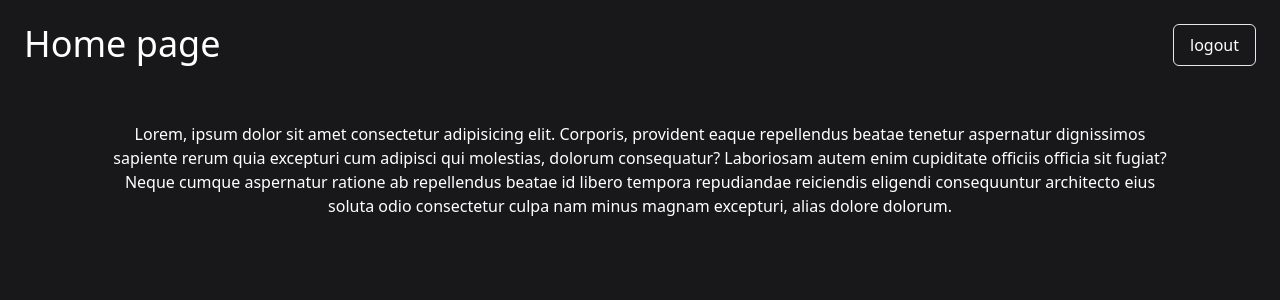
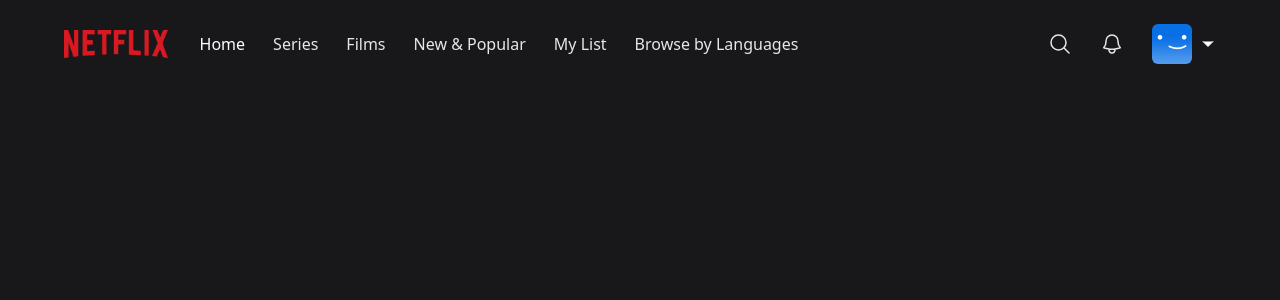
Before and after one commit to vadimlipatov/netflix-demo, a Next.js app: page / in a window 1280 px wide. Shown: the top 300 px of the page. Built offline with nearby package versions, Linux system fonts and the light colour scheme; no server answers; the database is empty; sample sign-in values are in the browser's storage.

Commit message:
feat: add navbar

```diff
--- /dev/null
+++ b/components/AccountMenu.tsx
@@ -0,0 +1,51 @@
+import { signOut } from 'next-auth/react';
+import React, { useEffect, useRef } from 'react';
+
+import useCurrentUser from '@/hooks/useCurrentUser';
+
+interface AccountMenuProps {
+  visible?: boolean;
+  toggleAccountMenu: () => void;
+}
+
+const AccountMenu: React.FC<AccountMenuProps> = ({ visible, toggleAccountMenu }) => {
+  const { data: currentUser } = useCurrentUser();
+  const wrapperRef = useRef<HTMLDivElement | null>(null);
+
+  useEffect(() => {
+    function handleClickOutside(event: MouseEvent) {
+      if (wrapperRef.current && !wrapperRef.current.contains(event.target as Node)) {
+        toggleAccountMenu();
+      }
+    }
+    document.addEventListener('mousedown', handleClickOutside);
+    return () => {
+      document.removeEventListener('mousedown', handleClickOutside);
+    };
+  }, [toggleAccountMenu]);
+
+  if (!visible) return null;
+
+  return (
+    <div
+      className="bg-black w-56 absolute top-14 right-0 py-5 flex-col border-2 border-gray-800 flex"
+      ref={wrapperRef}
+    >
+      <div className="flex flex-col gap-3">
+        <div className="px-3 group/item flex flex-row gap-3 items-center w-full">
+          <img className="w-8 rounded-md" src="/images/default-blue.png" alt="" />
+          <p className="text-white text-sm group-hover/item:underline">{currentUser?.name}</p>
+        </div>
+      </div>
+      <hr className="bg-gray-600 border-0 h-px my-4" />
+      <div
+        onClick={() => signOut()}
+        className="px-3 text-center text-white text-sm hover:underline"
+      >
+        Sign out of Netflix
+      </div>
+    </div>
+  );
+};
+
+export default AccountMenu;
--- /dev/null
+++ b/components/MobileMenu.tsx
@@ -0,0 +1,42 @@
+import React, { useEffect, useRef } from 'react';
+
+interface MobileMenuProps {
+  visible?: boolean;
+  toggleMobileMenu: () => void;
+}
+
+const MobileMenu: React.FC<MobileMenuProps> = ({ visible, toggleMobileMenu }) => {
+  const wrapperRef = useRef<HTMLDivElement | null>(null);
+
+  useEffect(() => {
+    function handleClickOutside(event: MouseEvent) {
+      if (wrapperRef.current && !wrapperRef.current.contains(event.target as Node)) {
+        toggleMobileMenu();
+      }
+    }
+    document.addEventListener('mousedown', handleClickOutside);
+    return () => {
+      document.removeEventListener('mousedown', handleClickOutside);
+    };
+  }, [toggleMobileMenu]);
+
+  if (!visible) return null;
+
+  return (
+    <div
+      className="bg-black w-56 absolute top-8 left-0 py-5 flex-col border-2 border-gray-800 flex"
+      ref={wrapperRef}
+    >
+      <div className="flex flex-col gap-4">
+        <div className="px-3 text-center text-white hover:underline">Home</div>
+        <div className="px-3 text-center text-white hover:underline">Series</div>
+        <div className="px-3 text-center text-white hover:underline">Films</div>
+        <div className="px-3 text-center text-white hover:underline">New & Popular</div>
+        <div className="px-3 text-center text-white hover:underline">My List</div>
+        <div className="px-3 text-center text-white hover:underline">Browse by Languages</div>
+      </div>
+    </div>
+  );
+};
+
+export default MobileMenu;
--- /dev/null
+++ b/components/Navbar.tsx
@@ -0,0 +1,95 @@
+import React, { useCallback, useEffect, useState } from 'react';
+import { BellIcon, MagnifyingGlassIcon, ChevronDownIcon } from '@heroicons/react/24/outline';
+
+import AccountMenu from '@/components/AccountMenu';
+import MobileMenu from '@/components/MobileMenu';
+import NavbarItem from '@/components/NavbarItem';
+
+const TOP_OFFSET = 66;
+
+const Navbar = () => {
+  const [showAccountMenu, setShowAccountMenu] = useState(false);
+  const [showMobileMenu, setShowMobileMenu] = useState(false);
+  const [showBackground, setShowBackground] = useState(false);
+
+  useEffect(() => {
+    const handleScroll = () => {
+      console.log(window.scrollY);
+      if (window.scrollY >= TOP_OFFSET) {
+        setShowBackground(true);
+      } else {
+        setShowBackground(false);
+      }
+    };
+
+    window.addEventListener('scroll', handleScroll);
+
+    return () => {
+      window.removeEventListener('scroll', handleScroll);
+    };
+  }, []);
+
+  const toggleAccountMenu = useCallback(() => {
+    setShowAccountMenu((current) => !current);
+  }, []);
+
+  const toggleMobileMenu = useCallback(() => {
+    setShowMobileMenu((current) => !current);
+  }, []);
+
+  return (
+    <nav className="w-full fixed z-40">
+      <div
+        className={`px-4 md:px-16 py-6 flex flex-row items-center transition duration-500 ${
+          showBackground ? 'bg-zinc-900 bg-opacity-90' : ''
+        }`}
+      >
+        <img src="/images/logo.png" className="h-4 lg:h-7" alt="Logo" />
+        <div className="flex-row ml-8 gap-7 hidden lg:flex">
+          <NavbarItem label="Home" active />
+          <NavbarItem label="Series" />
+          <NavbarItem label="Films" />
+          <NavbarItem label="New & Popular" />
+          <NavbarItem label="My List" />
+          <NavbarItem label="Browse by Languages" />
+        </div>
+        <div
+          onClick={toggleMobileMenu}
+          className="lg:hidden flex flex-row items-center gap-2 ml-8 cursor-pointer relative"
+        >
+          <p className="text-white text-sm">Browse</p>
+          <ChevronDownIcon
+            className={`w-4 text-white fill-white transition ${
+              showMobileMenu ? 'rotate-180' : 'rotate-0'
+            }`}
+          />
+          <MobileMenu visible={showMobileMenu} toggleMobileMenu={toggleMobileMenu}/>
+        </div>
+        <div className="flex flex-row ml-auto gap-7 items-center">
+          <div className="text-gray-200 hover:text-gray-300 cursor-pointer transition">
+            <MagnifyingGlassIcon className="w-6" />
+          </div>
+          <div className="text-gray-200 hover:text-gray-300 cursor-pointer transition">
+            <BellIcon className="w-6" />
+          </div>
+          <div
+            onClick={toggleAccountMenu}
+            className="flex flex-row items-center gap-2 cursor-pointer relative"
+          >
+            <div className="w-6 h-6 lg:w-10 lg:h-10 rounded-md overflow-hidden">
+              <img src="/images/default-blue.png" alt="" />
+            </div>
+            <ChevronDownIcon
+              className={`w-4 text-white fill-white transition ${
+                showAccountMenu ? 'rotate-180' : 'rotate-0'
+              }`}
+            />
+            <AccountMenu visible={showAccountMenu} toggleAccountMenu={toggleAccountMenu} />
+          </div>
+        </div>
+      </div>
+    </nav>
+  );
+};
+
+export default Navbar;
--- /dev/null
+++ b/components/NavbarItem.tsx
@@ -0,0 +1,22 @@
+import React from 'react';
+
+interface NavbarItemProps {
+  label: string;
+  active?: boolean;
+}
+
+const NavbarItem: React.FC<NavbarItemProps> = ({ label, active }) => {
+  return (
+    <div
+      className={
+        active
+          ? 'text-white cursor-default'
+          : 'text-gray-200 hover:text-gray-300 cursor-pointer transition'
+      }
+    >
+      {label}
+    </div>
+  );
+};
+
+export default NavbarItem;
--- a/pages/index.tsx
+++ b/pages/index.tsx
@@ -2,7 +2,7 @@
 import { NextPageContext } from 'next';
 import { getSession } from 'next-auth/react';
 import { signOut } from 'next-auth/react';
-// import Navbar from '@/components/Navbar';
+import Navbar from '@/components/Navbar';
 // import Billboard from '@/components/Billboard';
 // import MovieList from '@/components/MovieList';
 // import InfoModal from '@/components/InfoModal';
@@ -23,24 +23,9 @@
 
   return (
     <>
-      <div className="flex justify-between p-6">
-        <h1 className="text-white text-center text-4xl">Home page</h1>
-        <button className="text-white px-4 py-2 border rounded-md" onClick={() => signOut()}>
-          logout
-        </button>
-      </div>
-      <p className="text-white text-center mt-8 w-5/6 mx-auto">
-        Lorem, ipsum dolor sit amet consectetur adipisicing elit. Corporis, provident eaque
-        repellendus beatae tenetur aspernatur dignissimos sapiente rerum quia excepturi cum adipisci
-        qui molestias, dolorum consequatur? Laboriosam autem enim cupiditate officiis officia sit
-        fugiat? Neque cumque aspernatur ratione ab repellendus beatae id libero tempora repudiandae
-        reiciendis eligendi consequuntur architecto eius soluta odio consectetur culpa nam minus
-        magnam excepturi, alias dolore dolorum.
-      </p>
-
-      {/* <InfoModal visible={isOpen} onClose={closeModal} />
+      {/* <InfoModal visible={isOpen} onClose={closeModal} /> */}
       <Navbar />
-      <Billboard />
+      {/* <Billboard />
       <div className="pb-40">
         <MovieList title="Trending Now" data={movies} />
         <MovieList title="My List" data={favorites} />
```
